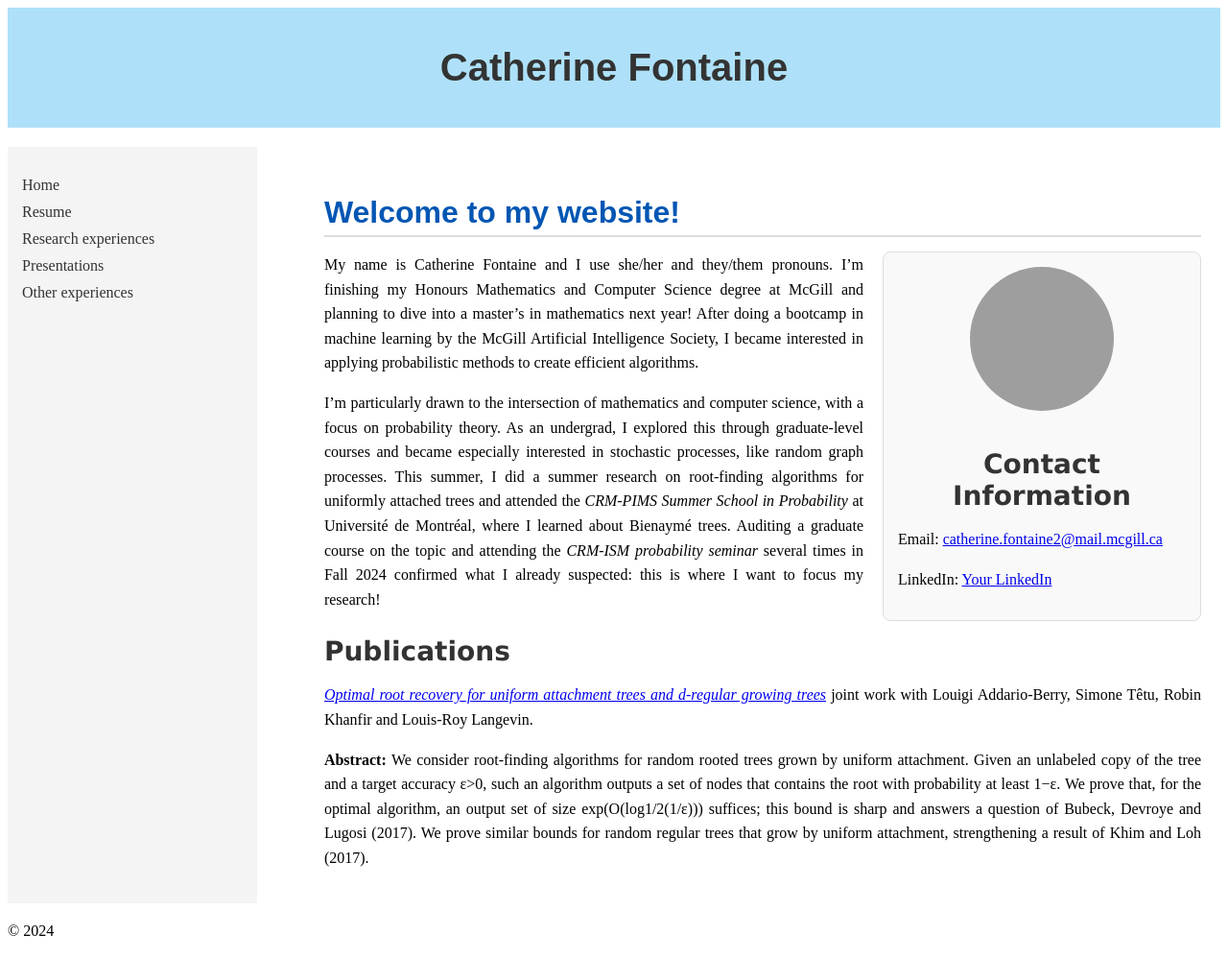
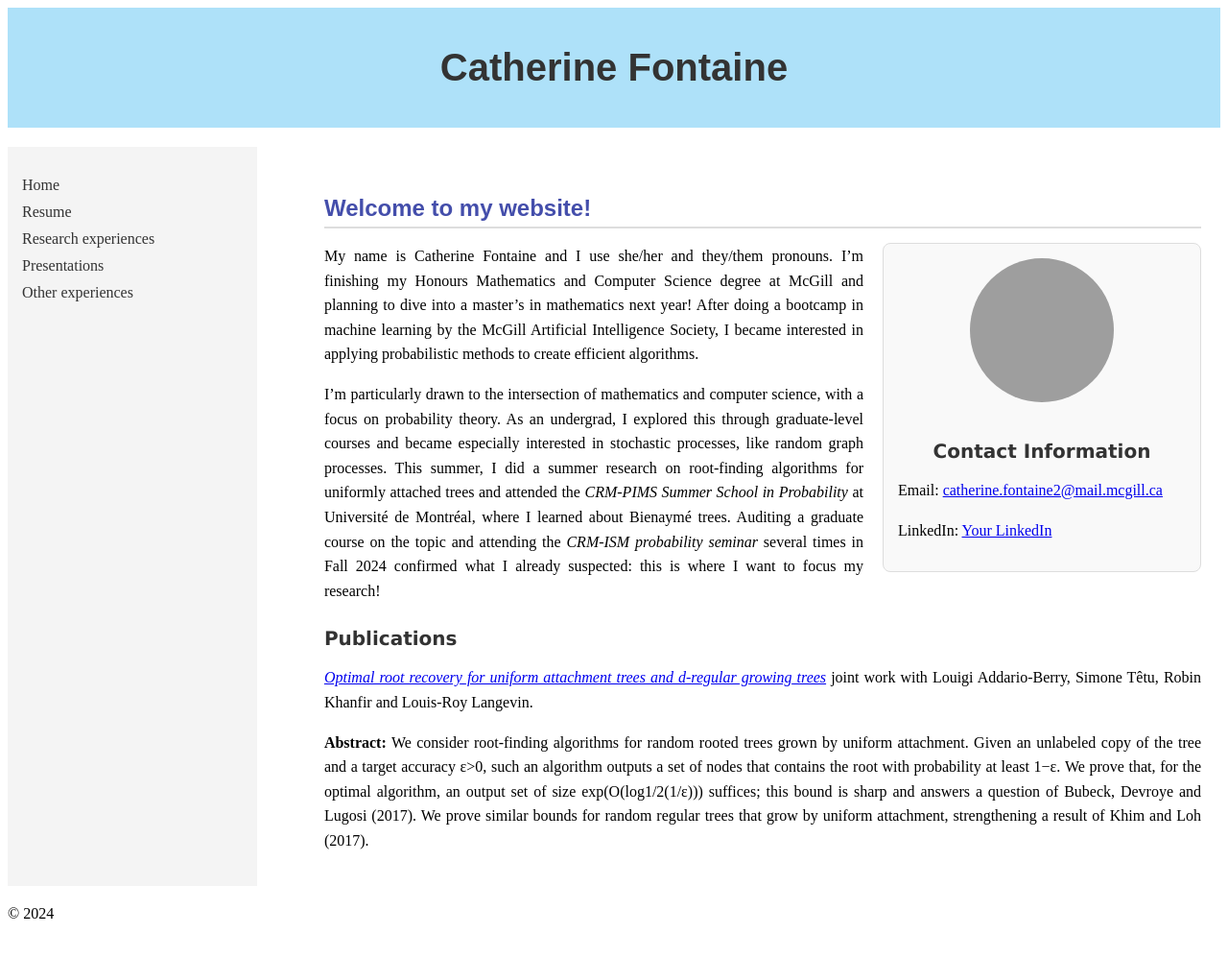
Before and after one commit to CatherineFontaine/CatherineFontaine.github.io, a Jekyll site: the page built from index.md, in a window 1280 px wide. Shown: the whole page at 96% size. Built offline with Jekyll 4.4.1, drawn with Linux system fonts in a browser that asks for light colours; grey boxes are pictures that could not be loaded.

Commit message:
Update style.css

```diff
--- a/assets/css/style.css
+++ b/assets/css/style.css
@@ -67,7 +67,7 @@ p {
 }
 
 h1 {
-    font-size: 2.5em; /* Larger font size */
+    font-size: 2em; /* Larger font size */
     font-family: 'Georgia', serif; /* Elegant font */
     color: #333; /* Dark gray color */
     text-align: center; /* Centered text */
@@ -75,9 +75,9 @@ h1 {
 }
 
 h2 {
-    font-size: 2em; /* Slightly smaller than H1 */
+    font-size: 1.5em; /* Slightly smaller than H1 */
     font-family: 'Arial', sans-serif; /* Clean font */
-    color: #0056b3; /* Blue color */
+    color: #444EAB; /* Blue color */
     border-bottom: 2px solid #ddd; /* Add an underline */
     padding-bottom: 5px; /* Space between text and underline */
     margin-top: 30px; /* Space above the title */
@@ -85,7 +85,7 @@ h2 {
 }
 
 h3 {
-    font-size: 1.75em;
+    font-size: 1.25em;
     font-family: 'Verdana', sans-serif;
     color: #333;
     margin-top: 25px;
@@ -93,7 +93,7 @@ h3 {
 }
 
 h4, h5, h6 {
-    font-size: 1.5em;
+    font-size: 1em;
     color: #333;
     font-weight: bold;
     margin-top: 20px;
```
